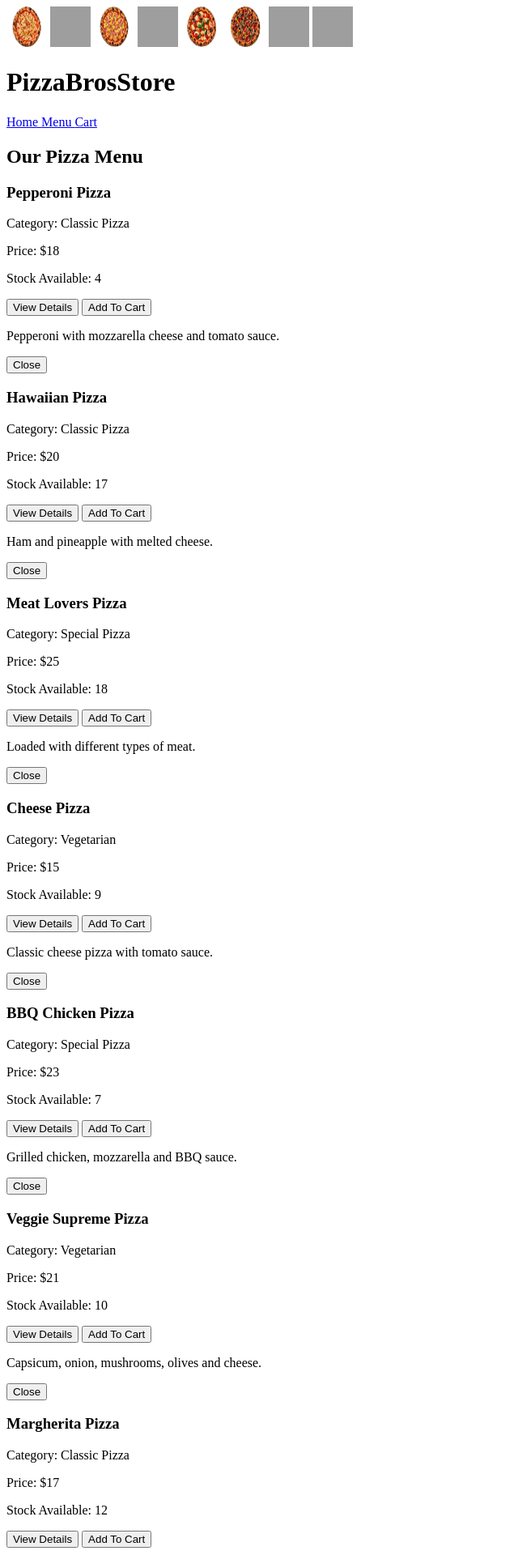
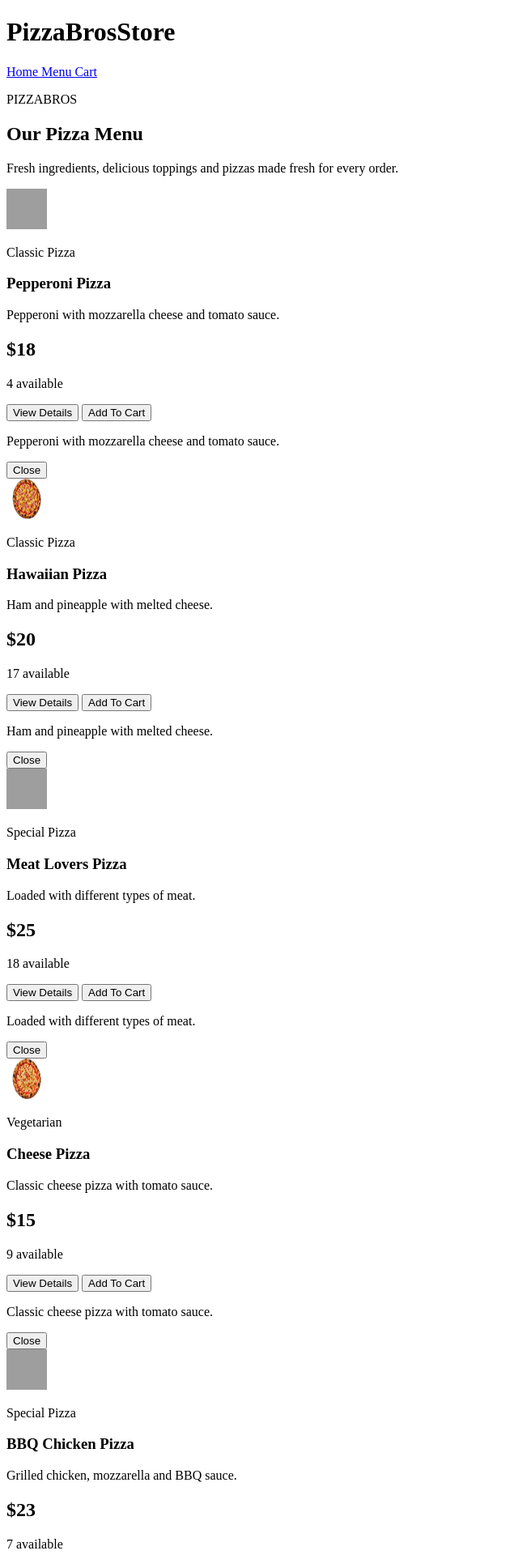
Before and after one commit to zach766/-12-credits--work-website-Assessment, a Flask app: page /products in a window 1280 px wide. Shown: the top 1920 px of the page at 81% size, without its empty margins (0-640 px from the left). Run offline with Flask 3, Linux system fonts and the light colour scheme; grey boxes are pictures that could not be loaded.

Commit message:
fix my whole img

```diff
--- a/PizzaBrosStore/templates/products.html
+++ b/PizzaBrosStore/templates/products.html
@@ -9,24 +9,12 @@
 
     <title>Pizza Menu</title>
 
-
     <link rel="stylesheet"
           href="{{ url_for('static', filename='css/style.css') }}">
 
 </head>
-<img src="{{ url_for('static', filename='images/cheese.png' ) }}">
-<img src="{{ url_for('static', filename='images/pepperoni.png' ) }}">
-<img src="{{ url_for('static', filename='images/hawaiian.png' ) }}">
-<img src="{{ url_for('static', filename='images/meatlovers.png' ) }}">
-<img src="{{ url_for('static', filename='images/MargheritaPizza.png' ) }}">
-<img src="{{ url_for('static', filename='images/SupremePizza.png' ) }}">
-<img src="{{ url_for('static', filename='images/BBQChickenPizza.png' ) }}">
-<img src="{{ url_for('static', filename='images/VeggieSupremePizza.png' ) }}">
-
-
 
 <body>
-
 
 <header>
 
@@ -34,94 +22,111 @@ href="{{ url_for('static', filename='css/style.css') }}">
         PizzaBrosStore
     </h1>
 
-
     <nav>
 
         <a href="/">
             Home
         </a>
 
-
         <a href="/products">
             Menu
         </a>
 
-
         <a href="/cart">
             Cart
         </a>
-
 
     </nav>
 
 </header>
 
 
+<!-- =========================
+     MENU
+========================= -->
 
+<section class="menu-page">
 
-<section>
+    <div class="menu-heading">
 
-
+        <p class="menu-label">
+            PIZZABROS
+        </p>
 
         <h2 class="section-title">
-
             Our Pizza Menu
-
         </h2>
 
+        <p class="menu-description">
+            Fresh ingredients, delicious toppings and pizzas
+            made fresh for every order.
+        </p>
 
+    </div>
 
 
     <div class="product-container">
 
-
-
         {% for product in products %}
-
-
 
         <div class="product-card">
 
+            <!-- PIZZA IMAGE -->
+
+            <div class="product-image">
+
+                <img
+                    src="{{ url_for('static', filename='images/' + product.image) }}"
+                    alt="{{ product.name }}"
+                >
+
+            </div>
 
 
+            <!-- PRODUCT INFORMATION -->
+
+            <div class="product-info">
+
+                <p class="product-category">
+                    {{ product.category }}
+                </p>
+
                 <h3>
-
                     {{ product.name }}
-
                 </h3>
 
+                <p class="product-description">
+                    {{ product.description }}
+                </p>
+
+                <div class="product-bottom">
+
+                    <h2>
+                        ${{ product.price }}
+                    </h2>
+
+                    <p class="stock">
+                        {{ product.stock }} available
+                    </p>
+
+                </div>
 
 
-<p>
+                <!-- BUTTONS -->
 
-Category: {{ product.category }}
+                <div class="product-buttons">
 
-</p>
-
-
-<p>
-Price: ${{ product.price }}
-</p>
-
-<p>
-Stock Available: {{ product.stock }}
-</p>
-
-
-<button onclick="showDetails('{{ product.id }}')">
-
+                    <button
+                        onclick="showDetails('{{ product.id }}')">
                         View Details
-
                     </button>
-
-
 
 
                     {% if product.stock > 0 %}
 
                     <a href="/add/{{ product.id }}">
 
-<button>
+                        <button class="add-button">
                             Add To Cart
                         </button>
 
@@ -135,82 +140,67 @@ Out Of Stock
 
                     {% endif %}
 
+                </div>
 
 
+                <!-- DETAILS -->
 
-<div id="details-{{ product.id }}" class="product-details">
-
-
+                <div
+                    id="details-{{ product.id }}"
+                    class="product-details">
 
                     <p>
-
                         {{ product.description }}
-
                     </p>
 
-
-
-<button onclick="hideDetails('{{ product.id }}')">
-
+                    <button
+                        onclick="hideDetails('{{ product.id }}')">
                         Close
-
                     </button>
-
 
                 </div>
 
-
-
+            </div>
 
         </div>
 
-
-
-
         {% endfor %}
 
-
-
-
     </div>
-
-
 
 </section>
 
 
+<!-- =========================
+     FOOTER
+========================= -->
 
+<footer>
 
+    <p>
+        PizzaBrosStore © 2026
+    </p>
+
+</footer>
 
 
 <script>
 
-
 function showDetails(id) {
-
 
     document.getElementById("details-" + id)
         .style.display = "block";
 
-
 }
 
-
-
 function hideDetails(id) {
-
 
     document.getElementById("details-" + id)
         .style.display = "none";
 
-
 }
 
-
 </script>
-
-
-
 
 </body>
 
```
Lines whose indentation alone changed are shown as unchanged.
